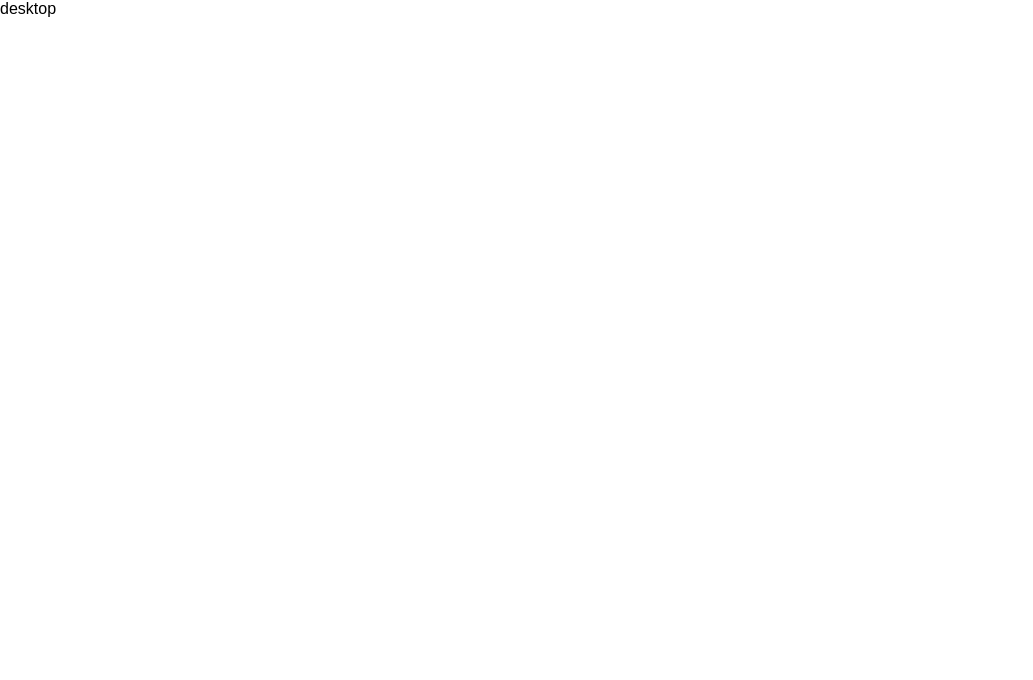
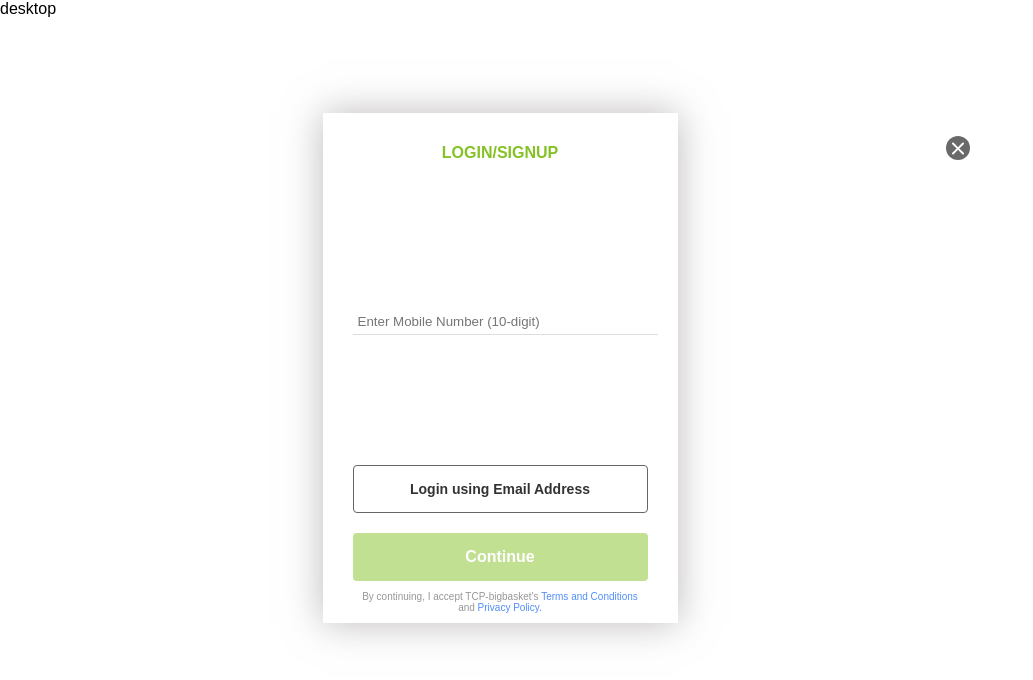
Before and after one commit to AkshaykumarLilani/big-basket-clone, a plain HTML site: page signup.html in a window 1280 px wide. Shown: the whole page, without its empty margins (0-1033 px from the left). Drawn offline with Linux system fonts and the light colour scheme.

Commit message:
Initiate Signuplogin page

```diff
--- a/nav.css
+++ b/nav.css
@@ -1,6 +1,12 @@
 :root {
   --navbar-green: #84c225;
   --navbar-mobile-top-height: 40px;
+  --signup-login-modal-input-height: 510px;
+  --signup-login-modal-input-width: 355px;
+}
+
+:disabled {
+  opacity: 0.5;
 }
 
 body {
@@ -204,6 +210,124 @@ body {
 
 /* ****** SIDEBAR MOBILE: END ************ */
 
+/* ****** LOGIN SIGN-UP MODAL MOBILE: START ************ */
+
+#sign-up-login {
+  display: flex;
+  justify-content: center;
+  align-items: center;
+  position: absolute;
+  width: 100%;
+  top: 113px;
+}
+
+#sign-up-login > div:first-child {
+  width: var(--signup-login-modal-input-width);
+  min-height: var(--signup-login-modal-input-height);
+  height: auto;
+  background-color: #fff;
+  position: relative;
+  z-index: 4;
+  box-shadow: 0 0 36px 0 rgba(141, 135, 135, 0.58);
+}
+
+#sign-up-login > div:nth-child(2) {
+  width: 280px;
+  height: 440px;
+  background-color: #fff;
+  position: relative;
+  z-index: 3;
+}
+
+#sign-up-login > div > button {
+  display: flex;
+  justify-content: center;
+  align-items: center;
+  position: absolute;
+  top: -12px;
+  right: -12px;
+  width: 24px;
+  height: 24px;
+  background-color: #696969;
+  border-radius: 50%;
+  font-size: 10px;
+  border: none;
+  cursor: pointer;
+}
+
+#sign-up-login > div:first-child > #login-signup {
+  display: flex;
+  background-color: #fff;
+  width: 100%;
+  min-height: var(--signup-login-modal-input-height);
+  display: flex;
+  flex-direction: column;
+  justify-content: space-between;
+  align-items: center;
+}
+
+#login-signup > h3 {
+  color: rgb(132, 194, 37);
+  font-size: 16px;
+  text-align: center;
+  line-height: 19px;
+  font-weight: 600;
+  margin-top: 30px;
+}
+
+#login-signup > div {
+  width: 295px;
+}
+
+#login-signup > div > input {
+  width: 100%;
+  border: none;
+  color: #444;
+  border-bottom: 1px solid #dedede;
+  padding: 5px 5px;
+}
+
+#login-signup > div > input:focus {
+  outline: 0;
+  border-bottom: 2px solid #84c225;
+}
+
+#login-signup > div:last-child > p {
+  color: #979797;
+  font-size: 10px;
+  text-align: center;
+}
+
+#login-signup > div:last-child > p > a {
+  color: #518ef8;
+  text-decoration: none;
+}
+
+#login-signup > div:last-child > button {
+  width: 100%;
+  height: 48px;
+  border-radius: 4px;
+  font-weight: bold;
+}
+
+#login-signup > div:last-child > button:nth-child(1) {
+  border: 1px solid #666666;
+  color: #333;
+  background-color: #fff;
+  font-size: 14px;
+}
+
+#login-signup > div:last-child > button:nth-child(2) {
+  width: 100%;
+  margin-top: 20px;
+  background-color: #84c225;
+  color: #fff;
+  font-size: 16px;
+  border: none;
+}
+
+/* ****** LOGIN SIGN-UP MODAL MOBILE: END ************ */
+
 @media (min-width: 992px) {
   #mobile-nav {
     display: none;
@@ -214,7 +338,7 @@ body {
   #sidebar-mobile {
     display: none;
   }
-  .only-mobile{
+  .only-mobile {
     display: none;
   }
 }
--- a/signup.html
+++ b/signup.html
@@ -119,7 +119,7 @@
         </div>
         <div>
             <div class="search-bar-mobile">
-                <input type="search" name="" placeholder="Search for Products..." id="">
+                <input type="search" name="" placeholder="Search for Products..." id="" />
                 <svg viewBox="0 0 20 20" width="20" height="20" x="460" y="395">
                     <defs>
                         <style>
@@ -181,9 +181,69 @@
     <!-- NavBar Section: End -->
 
 
-    <script src="./Js/nav.js"></script>
 
     <img class="only-mobile" src="./Images/1904223_gourmet-snacks_460_1st.webp" width="100%" alt="">
+    <!-- SignupLogin Modal Start -->
+
+    <div id="sign-up-login">
+        <div>
+            <div id="login-signup">
+                <h3>LOGIN/SIGNUP</h3>
+
+                <div>
+                    <input type="text" placeholder="Enter Mobile Number (10-digit)" id="mobile-number-input">
+                </div>
+
+                <div>
+                    <button>
+                        Login using Email Address
+                    </button>
+
+                    <button disabled>
+                        Continue
+                    </button>
+                    <p>
+                        By continuing, I accept TCP-bigbasket’s
+                        <a href="/terms-and-conditions/" target="_blank">
+                            Terms and Conditions
+                        </a>
+                        and
+                        <a href="/privacy-policy/" target="_blank">
+                            Privacy Policy.
+                        </a>
+                    </p>
+                </div>
+            </div>
+            <div id="otp">
+
+            </div>
+        </div>
+        <div>
+            <div id="login-signup-side">
+
+            </div>
+
+            <button>
+                <svg viewBox="0 0 15.00009 15" width="15" height="15" x="171" y="135">
+                    <defs>
+                        <style>
+                            .aicls-1 {
+                                fill: #FDFDFD
+                            }
+                        </style>
+                    </defs>
+                    <title>Artboard 122</title>
+                    <path class="aicls-1"
+                        d="M9.21 7.5l5.436-5.434a1.21 1.21 0 0 0-1.71-1.712L7.5 5.79 2.065.354a1.21 1.21 0 0 0-1.71 1.712L5.788 7.5.354 12.934a1.21 1.21 0 0 0 1.71 1.712L7.5 9.21l5.435 5.435a1.21 1.21 0 0 0 1.71-1.712z"
+                        id="aiLayer_24"></path>
+                </svg>
+            </button>
+        </div>
+
+    </div>
+
+    <!-- SignupLogin Modal End -->
+    <script src="./Js/nav.js"></script>
 </body>
 
 </html>
```
